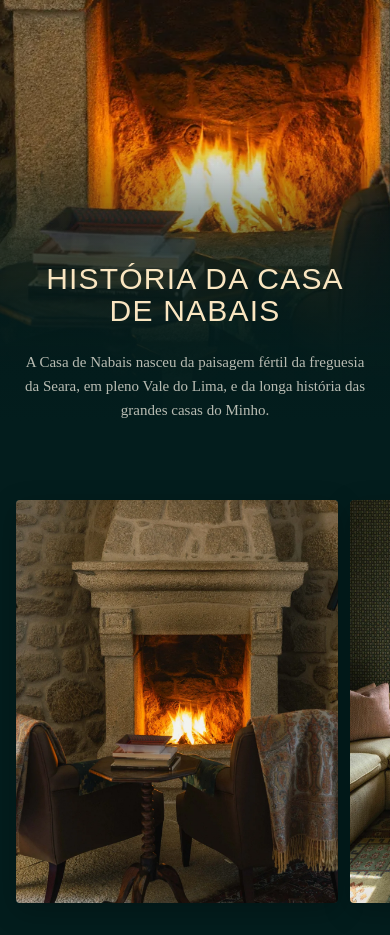
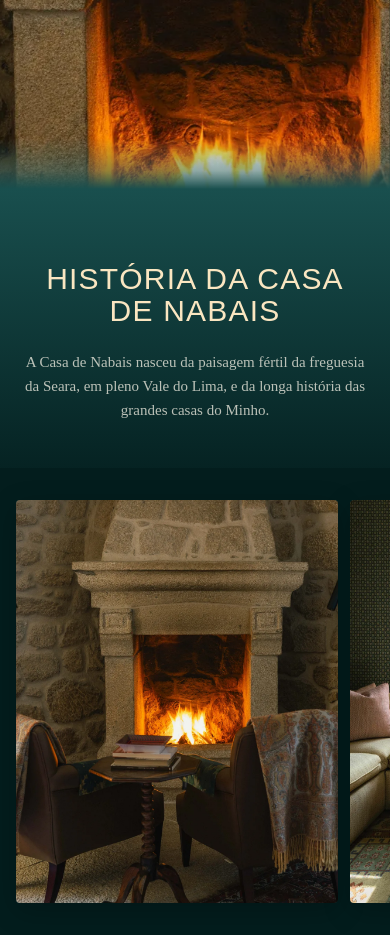
Before and after one commit to RodrigoAlarcao/Casa-de-Nabais, a Next.js app: page /a-casa in a window 390 px wide. Shown: the part 3680-4615 px from the top of the page. Built offline with nearby package versions, Linux system fonts and the light colour scheme; a web font is replaced by a local one.

Commit message:
fix(mobile): Historia hero gradient — Figma colors in transition zone
top:52% keeps image visible; overlay uses #386766@52% at 9%, #194F4E at 14%, #031D1D at 100%

https://claude.ai/code/session_01LaChLMGt58wv4h2zFaWQYw

```diff
--- a/components/CasaHistoriaSection.tsx
+++ b/components/CasaHistoriaSection.tsx
@@ -213,7 +213,7 @@ export default function CasaHistoriaSection() {
         <div className="absolute left-0 right-0 pointer-events-none"
           style={{
             top: '52%', bottom: '-40px', zIndex: 1,
-            background: 'linear-gradient(to bottom, transparent 0%, rgba(3,29,29,0.60) 30%, rgba(3,29,29,0.94) 58%, #031D1D 78%)',
+            background: 'linear-gradient(to bottom, transparent 0%, rgba(56,103,102,0.52) 9%, rgba(25,79,78,1) 14%, #031D1D 100%)',
           }}
         />
         <div className="absolute left-0 right-0 bottom-0 px-6 pb-10 text-center" style={{ zIndex: 2 }}>
```
